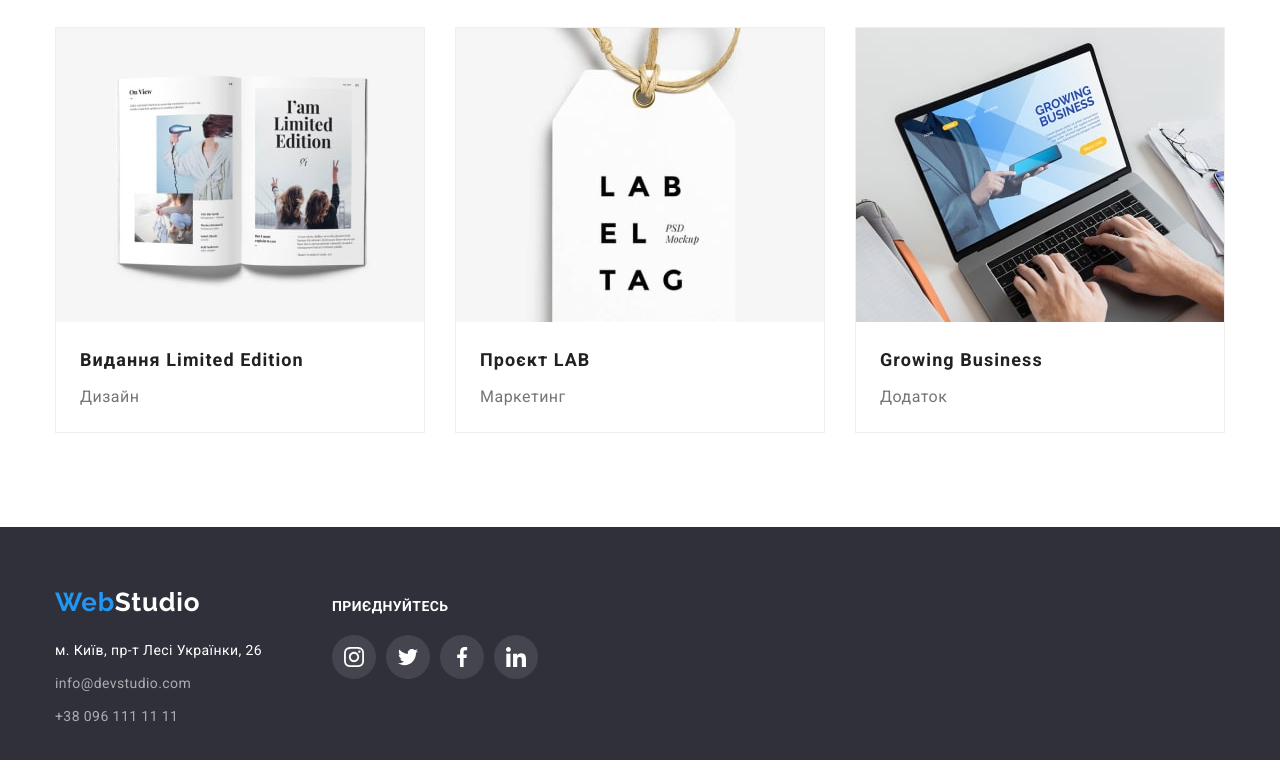
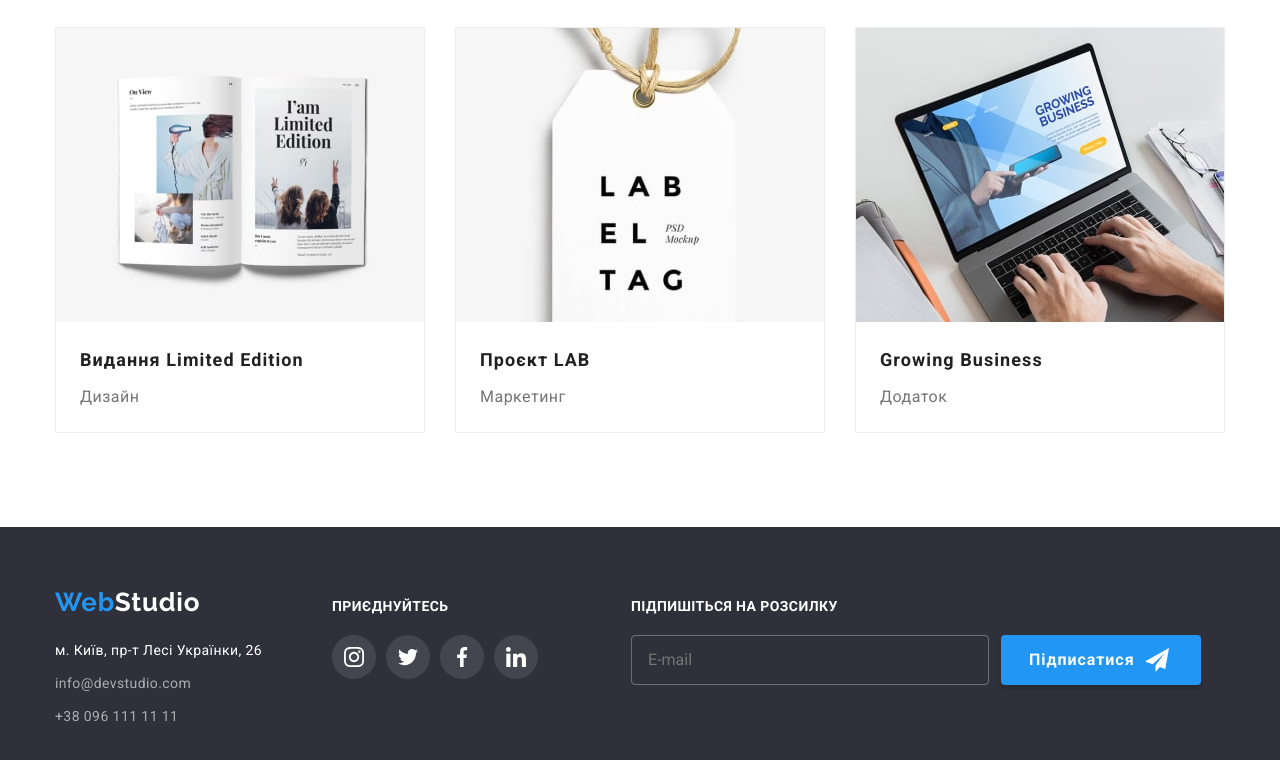
Before and after one commit to AnnaKompan/goit-markup-hw-07, a plain HTML site: page portfolio.html in a window 1280 px wide. Shown: the part 1113-1873 px from the top of the page. Drawn offline with nearby package versions, Linux system fonts and the light colour scheme.

Commit message:
Module 7.2.

```diff
--- a/portfolio.html
+++ b/portfolio.html
@@ -192,8 +192,8 @@
               <a class="address-item link" href="tel:+380961111111">+38 096 111 11 11</a>
             </li>
           </ul>
+      </div>
 
-      </div>
       <div class="footer-contact">
         <h2 class="soc-link-header">приєднуйтесь</h2>
         <ul class="footer-soc-list list">
@@ -225,6 +225,20 @@
         </address>
       </div>
 
+      <div class="subscribe">
+        <h2 class="subscribe-header">Підпишіться на розсилку</h2>
+        <form class="footer-form">
+          <label>
+            <input type="email" class="subscribe-input" placeholder="E-mail">
+          </label>
+          <button type="submit" class="subscribe-button button">Підписатися
+            <svg class="submit-icon" width="24" height="24">
+              <use href="./images/  icons.svg#icon-send"></use>
+            </svg>
+          </button>
+        </form>
+      </div>
+
     </div>
   </footer>
   <script src="./js/modal.js"></script>
```
